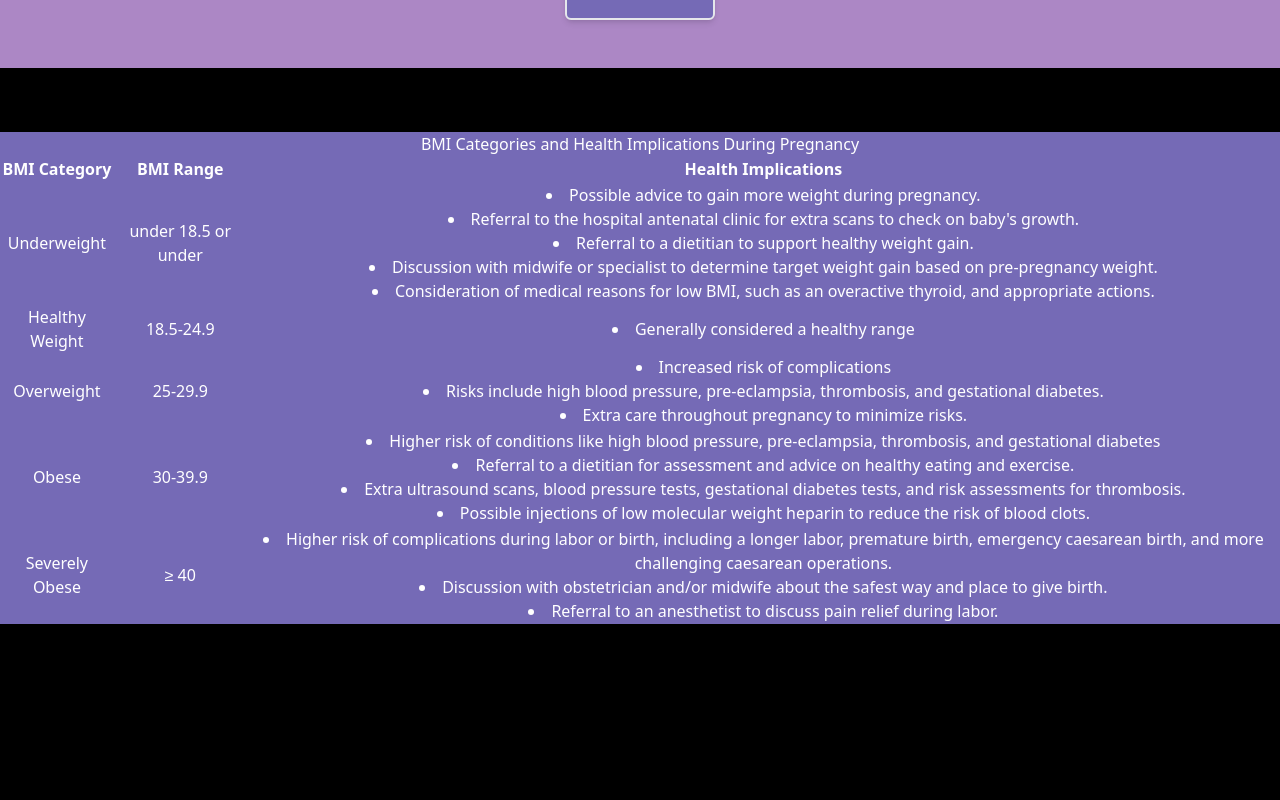
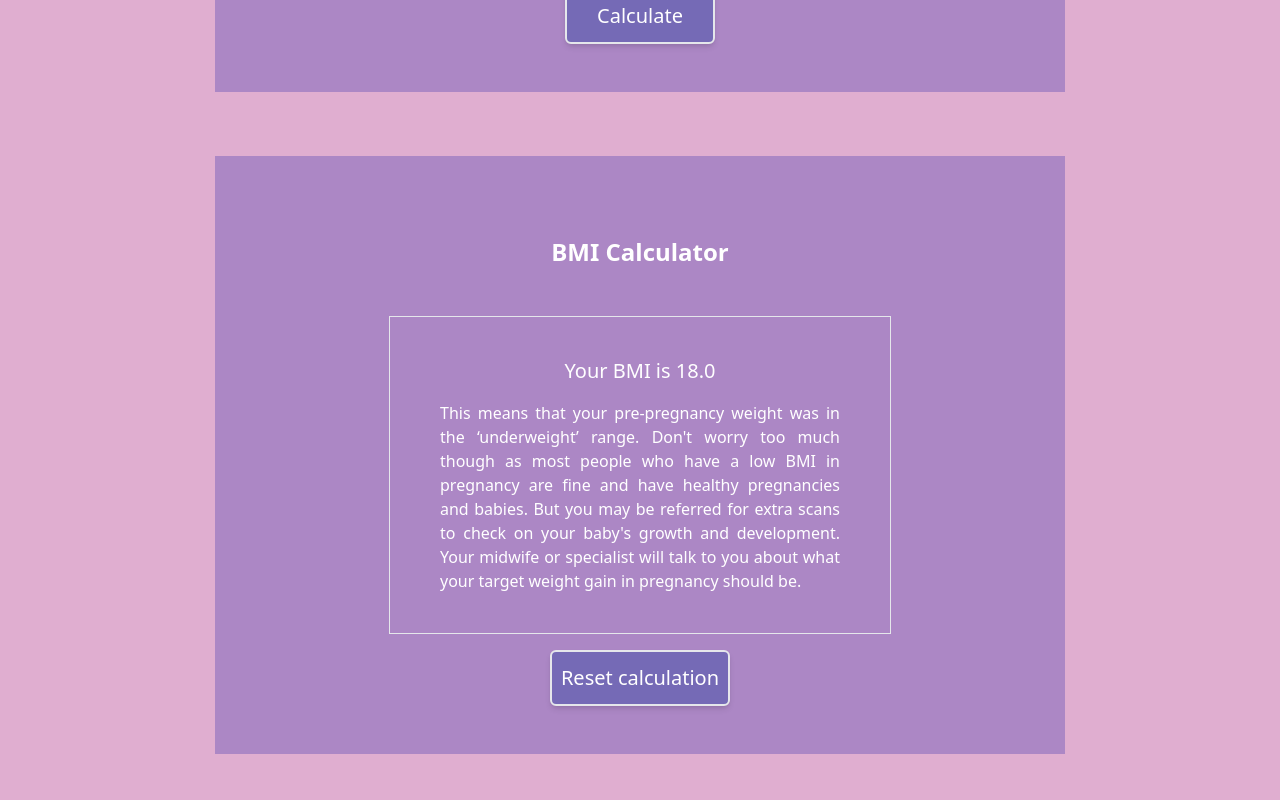
Before and after one commit to amirahyusof/project_bmi-pregnant-mom, a React (Create React App) app: page / in a window 1280 px wide. Shown: the part 940-1740 px from the top of the page. Before the commit the page ends 1564 px from the top, so only its background shows below. Built offline with nearby package versions, Linux system fonts and the light colour scheme.

Commit message:
commit changes

```diff
--- a/src/App.js
+++ b/src/App.js
@@ -1,13 +1,18 @@
+import Navbar from './component/Navbar';
 import Input from './component/Input';
+import Result from './component/Result';
 import Table from './component/table';
+import Footer from './component/Footer';
 import './App.css';
 
 function App() {
   return (
     <div className="App">
+      <Navbar />
       <Input />
+      <Result />
       <Table />
-
+      <Footer />
     </div>
   );
 }
--- /dev/null
+++ b/src/component/Footer.jsx
@@ -0,0 +1,12 @@
+import React from "react";
+
+function Footer(){
+    return(
+        <div className="w-full mx-auto bg-[#AC87C5] text-center mt-16 py-4 px-4">
+            <p>©2024 BMI Pregnancy</p>
+
+        </div>
+    )
+}
+
+export default Footer;
--- a/src/component/Input.jsx
+++ b/src/component/Input.jsx
@@ -2,24 +2,24 @@ import React from "react";
 
 function Input(){
     return(
-        <div className="w-full mx-auto bg-[#AC87C5] text-center py-12 px-4 my-16">
+        <div className="w-full mx-auto bg-[#AC87C5] text-center py-12 px-4 my-16 lg:w-[850px] lg:mx-auto">
             <h1 className="text-4xl font-bold mb-2">Pregnancy BMI Calculator</h1>
             <p className="px-4">Welcome to our Pregnancy BMI Calculator app! Easily track your BMI and ideal weight during pregnancy.
                Get expert tips for a healthy journey. Remember, consult your healthcare provider for personalized advice
             </p>
             <div>
                 <h2 className="mt-12 font-bold text-2xl">BMI Calculator</h2>
-                <div className="px-60 py-2 flex flex-col gap-4">
+                <div className="px-40 md:px-60 py-2 flex flex-col gap-4">
                     <h3 className="mt-6 font-medium">Your height</h3>
                     <input className="p-3 lg:w-full rounded-md border-solid border-2 text-black" type="number" name="Centimeters" placeholder="Centimeter" />
                     <input className="p-3 lg:w-full rounded-md border-solid border-2 text-black" type="number" name="Feets" placeholder="Feet" />
                 </div>
-                <div className=" px-60 py-2 flex flex-col gap-4">
+                <div className=" px-40 md:px-60 py-2 flex flex-col gap-4">
                     <h3 className="mt-6 font-medium">Your Pre-pregnancy weight</h3>
                     <input className="p-3 lg:w-full rounded-md border-solid border-2 text-black" type="number" name="Kilograms" placeholder="Kilogram" />
                     <input className="p-3 lg:w-full rounded-md border-solid border-2 text-black" type="number" name="Pounds" placeholder="Pound" />
                 </div>
-                <div className="px-60 py-2 flex flex-col gap-4">
+                <div className="px-40 md:px-60 py-2 flex flex-col gap-4">
                     <h3 className="mt-6 font-medium">Your weight right now</h3>
                     <input className="p-3 lg:w-full rounded-md border-solid border-2 text-black" type="number" name="Kilograms" placeholder="Kilogram" />
                     <input className="p-3 lg:w-full rounded-md border-solid border-2 text-black" type="number" name="Pounds" placeholder="Pound" />
--- a/src/component/Navbar.jsx
+++ b/src/component/Navbar.jsx
@@ -0,0 +1,11 @@
+import React from "react";
+
+function Navbar(){
+    return(
+        <div className="lg:w-[850px] lg:mx-auto">
+
+        </div>
+    )
+}
+
+export default Navbar;
--- a/src/component/Result.jsx
+++ b/src/component/Result.jsx
@@ -0,0 +1,21 @@
+import React from "react";
+
+function Result(){
+    return(
+        <div className="w-full mx-auto bg-[#AC87C5] text-center py-12 px-4 my-16 lg:w-[850px] lg:mx-auto">
+            <h2 className="mt-8 font-bold text-2xl mb-12">BMI Calculator</h2>
+            <div className="box-content border w-[500px] mx-auto py-10">
+                <h2 className="font-medium text-xl mb-4">Your BMI is 18.0</h2>
+                <p className="w-[400px] mx-auto text-justify">
+                This means that your pre-pregnancy weight was in the ‘underweight’ range.
+                Don't worry too much though as most people who have a low BMI in pregnancy are fine and have healthy pregnancies and babies.
+                But you may be referred for extra scans to check on your baby's growth and development.
+                Your midwife or specialist will talk to you about what your target weight gain in pregnancy should be.
+                </p>
+            </div>
+            <button className="w-[180px] bg-[#756AB6] rounded-md text-xl mx-auto py-3 mt-4 border-2 shadow-md hover:bg-[#FFE5E5] hover:text-black">Reset calculation</button>
+        </div>
+    )
+}
+
+export default Result;
--- a/src/component/table.jsx
+++ b/src/component/table.jsx
@@ -2,63 +2,63 @@ import React from "react";
 
 function Table(){
     return(
-        <div className="bg-[#756AB6]">
-            <h1>BMI Categories and Health Implications During Pregnancy</h1>
-            <table className="border-white">
+        <div className="bg-[#756AB6] py-20 lg:w-[850px] lg:mx-auto">
+            <h1 className="text-2xl text-center mb-4">BMI Categories and Health Implications During Pregnancy</h1>
+            <table className="table-fixed mx-auto">
                 <tr>
-                    <th>BMI Category</th>
-                    <th>BMI Range</th>
-                    <th>Health Implications</th>
+                    <th className="border border-slate-100 w-[100px] md:w-[120px] ">BMI Category</th>
+                    <th className="border border-slate-100 w-[100px] md:w-[130px] ">BMI Range</th>
+                    <th className="border border-slate-100 w-[350px] md:w-[450px] ">Health Implications</th>
                 </tr>
 
                 <tr>
-                    <td>Underweight</td>
-                    <td>under 18.5 or under</td>
-                    <td>
-                        <li>Possible advice to gain more weight during pregnancy.</li>
-                        <li>Referral to the hospital antenatal clinic for extra scans to check on baby's growth.</li>
-                        <li>Referral to a dietitian to support healthy weight gain.</li>
-                        <li>Discussion with midwife or specialist to determine target weight gain based on pre-pregnancy weight.</li>
-                        <li>Consideration of medical reasons for low BMI, such as an overactive thyroid, and appropriate actions.</li>
+                    <td className="border border-slate-100 px-2">Underweight</td>
+                    <td className="border border-slate-100 text-center">under 18.5 <br /> or under</td>
+                    <td className="border border-slate-100">
+                        <li className="px-4">Possible advice to gain more weight during pregnancy.</li>
+                        <li className="px-4">Referral to the hospital antenatal clinic for extra scans to check on baby's growth.</li>
+                        <li className="px-4">Referral to a dietitian to support healthy weight gain.</li>
+                        <li className="px-4">Discussion with midwife or specialist to determine target weight gain based on pre-pregnancy weight.</li>
+                        <li className="px-4">Consideration of medical reasons for low BMI, such as an overactive thyroid, and appropriate actions.</li>
                     </td>
                 </tr>
 
                 <tr>
-                    <td>Healthy Weight</td>
-                    <td>18.5-24.9</td>
-                    <td>
-                        <li>Generally considered a healthy range</li>
+                    <td className="border border-slate-100 px-2">Healthy Weight</td>
+                    <td className="border border-slate-100 text-center">18.5-24.9</td>
+                    <td className="border border-slate-100">
+                        <li className="px-4">Generally considered a healthy range</li>
                     </td>
                 </tr>
 
-                <tr>
-                    <td>Overweight</td>
-                    <td>25-29.9</td>
-                    <td>
-                        <li>Increased risk of complications</li>
-                        <li>Risks include high blood pressure, pre-eclampsia, thrombosis, and gestational diabetes.</li>
-                        <li>Extra care throughout pregnancy to minimize risks.</li>
+                <tr className="border border-slate-100">
+                    <td className="border border-slate-100 px-2">Overweight</td>
+                    <td className="border border-slate-100 text-center">25-29.9</td>
+                    <td className="border border-slate-100">
+                        <li className="px-4">Increased risk of complications</li>
+                        <li className="px-4">Risks include high blood pressure, pre-eclampsia, thrombosis, and gestational diabetes.</li>
+                        <li className="px-4">Extra care throughout pregnancy to minimize risks.</li>
                     </td>
                 </tr>
 
-                <tr>
-                    <td>Obese</td>
-                    <td>30-39.9</td>
-                    <td>
-                        <li>Higher risk of conditions like high blood pressure, pre-eclampsia, thrombosis, and gestational diabetes</li>
-                        <li>Referral to a dietitian for assessment and advice on healthy eating and exercise.</li>
-                        <li>Extra ultrasound scans, blood pressure tests, gestational diabetes tests, and risk assessments for thrombosis.</li>
-                        <li>Possible injections of low molecular weight heparin to reduce the risk of blood clots.</li>
+                <tr className="border border-slate-100">
+                    <td className="border border-slate-100 px-2">Obese</td>
+                    <td className="border border-slate-100 text-center">30-39.9</td>
+                    <td className="border border-slate-100">
+                        <li className="px-4">Higher risk of conditions like high blood pressure, pre-eclampsia, thrombosis, and gestational diabetes</li>
+                        <li className="px-4">Referral to a dietitian for assessment and advice on healthy eating and exercise.</li>
+                        <li className="px-4">Extra ultrasound scans, blood pressure tests, gestational diabetes tests, and risk assessments for thrombosis.</li>
+                        <li className="px-4" >Possible injections of low molecular weight heparin to reduce the risk of blood clots.</li>
                     </td>
                 </tr>
 
-                <tr>
-                    <td>Severely Obese</td>
-                    <td>≥ 40</td>
-                    <td>
-                        <li>Higher risk of complications during labor or birth, including a longer labor, premature birth, emergency caesarean birth, and more challenging caesarean operations.</li>
-                        <li>Discussion with obstetrician and/or midwife about the safest way and place to give birth.</li>
-                        <li>Referral to an anesthetist to discuss pain relief during labor.</li>
+                <tr className="border border-slate-100">
+                    <td className="border border-slate-100 px-2">Severely Obese</td>
+                    <td className="border border-slate-100 text-center">≥ 40</td>
+                    <td className="border border-slate-100">
+                        <li className="px-4">Higher risk of complications during labor or birth, including a longer labor, premature birth, emergency caesarean birth, and more challenging caesarean operations.</li>
+                        <li className="px-4">Discussion with obstetrician and/or midwife about the safest way and place to give birth.</li>
+                        <li className="px-4">Referral to an anesthetist to discuss pain relief during labor.</li>
                     </td>
                 </tr>
 
--- a/src/index.css
+++ b/src/index.css
@@ -3,6 +3,6 @@
 @tailwind utilities;
 
 body {
-    background-color: black;
+    background-color: #E0AED0;
     color: white;
 }
```
